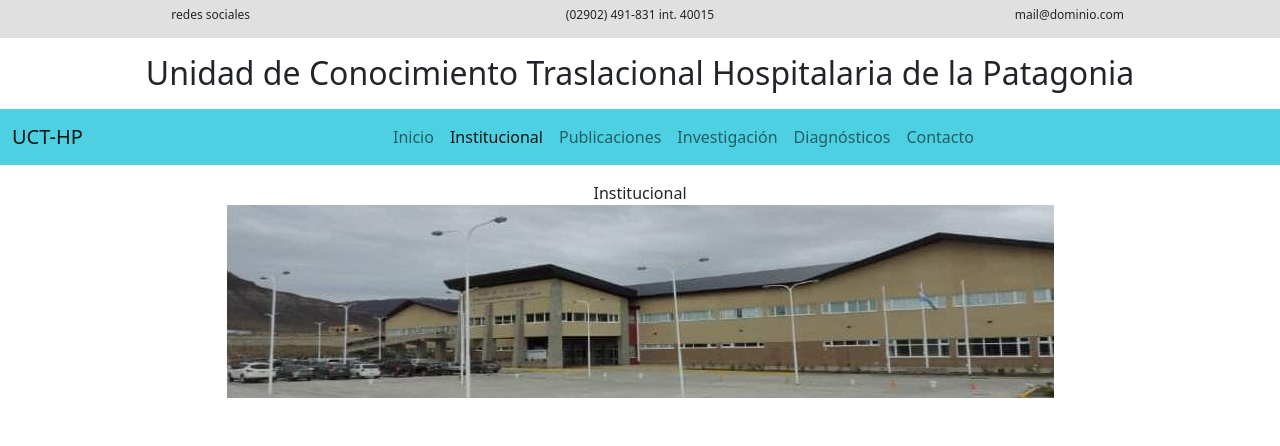
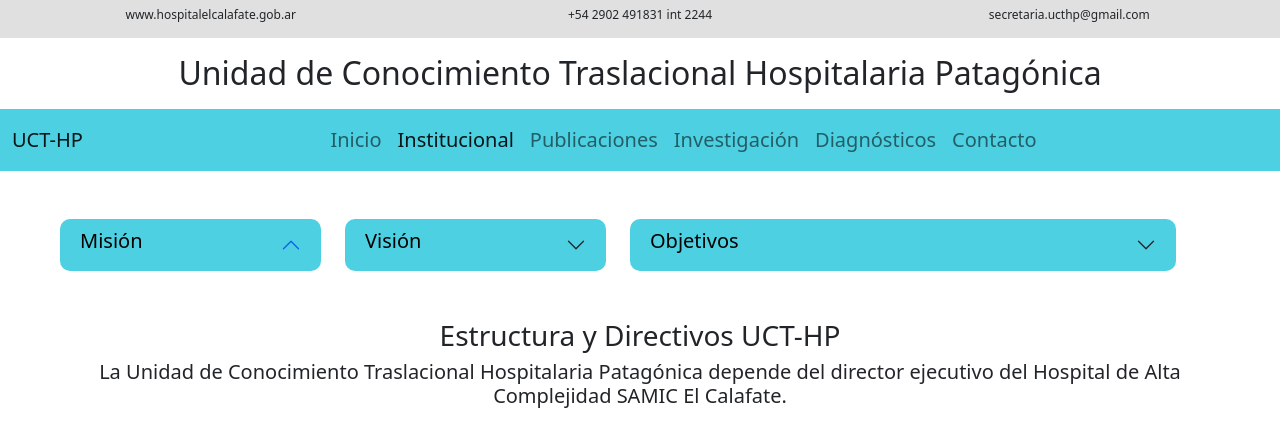
Before and after one commit to Calafate/uct-hp, a React (Create React App) app: page /Institucional in a window 1280 px wide. Shown: the top 446 px of the page. Built offline with nearby package versions, Linux system fonts and the light colour scheme; a web font is replaced by a local one.

Commit message:
actualizaciones

```diff
--- /dev/null
+++ b/src/components/Directivos.jsx
@@ -0,0 +1,13 @@
+import React from 'react'
+
+function Directivos() {
+  return (
+    <div className="container">
+      <h3>Estructura y Directivos UCT-HP</h3>
+      <p className="h5">La Unidad de Conocimiento Traslacional Hospitalaria Patagónica depende del director ejecutivo del Hospital de Alta Complejidad SAMIC El Calafate. </p>
+
+    </div>
+  )
+}
+
+export default Directivos
--- a/src/components/Footer.jsx
+++ b/src/components/Footer.jsx
@@ -9,8 +9,8 @@
                     <img src="logo.png" alt="logo" />
                 </div>
                 <p className="h3">UCT HP</p>
-                <p>Unidad de Conocimiento Traslacional Hospitalaria de la Patagonia</p>
-                <p>Hospital SAMIC El Calafate</p>
+                <p>Unidad de Conocimiento Traslacional Hospitalaria Patagónica</p>
+                <p>Hospital de Alta Complejidad de El Calafate SAMIC</p>
             </div>
             <div className="col-xs-12 col-md-6 col-lg-4">
                 <p className="h5">Sobre Nosotros...</p>
--- a/src/components/Menu.jsx
+++ b/src/components/Menu.jsx
@@ -7,7 +7,7 @@
   return (
     <>
       <TopMenu />
-      <h2 className="m-3">Unidad de Conocimiento Traslacional Hospitalaria de la Patagonia</h2>
+      <h2 className="m-3">Unidad de Conocimiento Traslacional Hospitalaria Patagónica</h2>
     <nav
       className="navbar sticky-top navbar-expand-lg navbar-light mb-3"
       style={{ backgroundColor: "var(--main-color)" }}
@@ -29,32 +29,32 @@
         </button>
         <div className="collapse navbar-collapse" id="navbarSupportedContent">
           <ul className="navbar-nav mx-auto mb-2 mb-lg-0 ">
-            <li className="nav-item">
+            <li className="nav-item fs-5">
               <NavLink to = "/Home" className="nav-link">
                 Inicio
               </NavLink>
             </li>
-            <li className="nav-item">
+            <li className="nav-item fs-5">
               <NavLink to = "/Institucional" className="nav-link">
                 Institucional
               </NavLink>
             </li>
-            <li className="nav-item">
+            <li className="nav-item fs-5">
               <NavLink to = "/Publicaciones" className="nav-link">
                 Publicaciones
               </NavLink>
             </li>
-            <li className="nav-item">
+            <li className="nav-item fs-5">
               <NavLink to = "/Investigacion" className="nav-link">
                 Investigación
               </NavLink>
             </li>
-            <li className="nav-item">
+            <li className="nav-item fs-5">
               <NavLink to = "/Diagnosticos" className="nav-link">
                 Diagnósticos
               </NavLink>
             </li>
-            <li className="nav-item">
+            <li className="nav-item fs-5">
               <NavLink to = "/Contacto" className="nav-link">
                 Contacto
               </NavLink>
--- /dev/null
+++ b/src/components/Mision.jsx
@@ -0,0 +1,128 @@
+import React from "react";
+import "../styles/mision.css";
+
+
+function Mision() {
+  return (
+    <div class="container m-5">
+      <div class="row">
+        <div class="col-md-12 col-lg-3">
+          <div class="accordion accordion-flush" id="accordion1">
+            <div class="accordion-item">
+              <h2 class="accordion-header" id="headingOne">
+                <button
+                  class="accordion-button"
+                  type="button"
+                  data-bs-toggle="collapse"
+                  data-bs-target="#collapseOne"
+                  aria-expanded="true"
+                  aria-controls="collapseOne"
+                >
+                  <h5>Misión</h5>
+                </button>
+              </h2>
+              <div
+                id="collapseOne"
+                class="accordion-collapse collapse"
+                aria-labelledby="headingOne"
+                data-bs-parent="#accordion1"
+              >
+                <div class="accordion-body">
+                  Desarrollar un área hospitalaria especializada en
+                  investigación traslacional y diagnóstico en virología e
+                  inmunología, oncología molecular, genética molecular humana y
+                  salud pública. Promover la capacitación de recursos humanos en
+                  investigación traslacional y dichas áreas de investigación
+                  científica con el fin de contribuir a la salud pública de la
+                  comunidad, la provincia y la región.
+                </div>
+              </div>
+            </div>
+          </div>
+        </div>
+        <div class="col-md-12 col-lg-3">
+          <div class="accordion accordion-flush" id="accordion2">
+            <div class="accordion-item">
+              <h2 class="accordion-header" id="headingTwo">
+                <button
+                  class="accordion-button collapsed"
+                  type="button"
+                  data-bs-toggle="collapse"
+                  data-bs-target="#collapseTwo"
+                  aria-expanded="false"
+                  aria-controls="collapseTwo"
+                >
+                  <h5>Visión</h5>
+                </button>
+              </h2>
+              <div
+                id="collapseTwo"
+                class="accordion-collapse collapse"
+                aria-labelledby="headingTwo"
+                data-bs-parent="#accordion2"
+              >
+                <div class="accordion-body">
+                  Constituir un centro de alta complejidad con un enfoque local,
+                  provincial y regional con nuevos enfoques en investigación
+                  traslacional para garantizar la calidad en la asistencia de
+                  salud de los pacientes y la comunidad.
+                </div>
+              </div>
+            </div>
+          </div>
+        </div>
+        <div class="col-md-12 col-lg-6">
+          <div class="accordion accordion-flush" id="accordion3">
+            <div class="accordion-item">
+              <h2 class="accordion-header" id="headingThree">
+                <button
+                  class="accordion-button collapsed"
+                  type="button"
+                  data-bs-toggle="collapse"
+                  data-bs-target="#collapseThree"
+                  aria-expanded="false"
+                  aria-controls="collapseThree"
+                >
+                  <h5>Objetivos</h5>
+                </button>
+              </h2>
+              <div
+                id="collapseThree"
+                class="accordion-collapse collapse"
+                aria-labelledby="headingThree"
+                data-bs-parent="#accordionID"
+              >
+                <div class="accordion-body">
+                  <p>
+                    Promover la investigación traslacional generando líneas de
+                    investigación que deriven en el desarrollo de nuevos
+                    conocimientos que sean rápidamente implementados en la
+                    comunidad.
+                  </p>
+                  <p>
+                    Implementar tecnologías de última generación en
+                    investigación y diagnóstico.
+                  </p>
+                  <p>
+                    Promover el desarrollo de equipos interdisciplinarios en el
+                    Hospital para diagnóstico, tratamiento y prevención de
+                    patologías específicas e investigación. Para lograr una
+                    atención de excelencia a los pacientes.
+                  </p>
+                  <p>
+                    Complejizar el laboratorio especializado en diagnóstico
+                    molecular a través de la generación del servicio de
+                    Diagnóstico Molecular en la Unidad de conocimiento
+                    traslacional Hospitalaria Patagónica.
+                  </p>
+                </div>
+              </div>
+            </div>
+          </div>
+        </div>
+      </div>
+    </div>
+  );
+}
+
+export default Mision;
--- a/src/components/TopMenu.jsx
+++ b/src/components/TopMenu.jsx
@@ -12,13 +12,13 @@
     <div className="container-fluid p-2" style={divbgColor}>
       <div className="row d-flex justify-content-evenly">
         <div className="col">
-          <h6 style={divh6}>redes sociales</h6>
+          <h6 style={divh6}>www.hospitalelcalafate.gob.ar</h6>
         </div>
         <div className="col">
-          <h6 style={divh6}>(02902) 491-831 int. 40015</h6>
+          <h6 style={divh6}>+54 2902 491831 int 2244</h6>
         </div>
         <div className="col">
-          <h6 style={divh6}>mail@dominio.com</h6>
+          <h6 style={divh6}>secretaria.ucthp@gmail.com</h6>
         </div>
       </div>
     </div>
--- a/src/pages/Contacto.jsx
+++ b/src/pages/Contacto.jsx
@@ -1,16 +1,20 @@
 import React from 'react'
 import Menu from '../components/Menu';
-import samic2 from '../img/samic2.jpg'
+import samic1 from '../img/samic1.jpg'
 
 function Contacto() {
   const divStyle = {
     width:"600px",
-    height:"400px",
+    height:"300px",
     border: "none",
   };
   return (
     <div>
       <Menu />
+      <div className="container">
+        <div className="row">
+          <img src={samic1} alt="hospital" />
+        </div>
         <div className = 'row mt-5'>
           <div className = 'col-md-12 col-lg-6'>
             <iframe
@@ -18,14 +22,13 @@
               style={divStyle} title="map" src="https://www.google.com/maps/embed?pb=!1m14!1m12!1m3!1d5242.6351938820735!2d-72.23868217140472!3d-50.33496286725673!2m3!1f0!2f0!3f0!3m2!1i1024!2i768!4f13.1!5e0!3m2!1ses-419!2sar!4v1668119462742!5m2!1ses-419!2sar"  allowFullScreen="" loading="lazy" referrerPolicy="no-referrer-when-downgrade">
             </iframe>
           </div>
-
-
           <div className = 'col-md-12 col-lg-6 text-start'>
-          <img src={samic2} alt="hospital" />
-          <h5>Unidad de Conocimiento Traslacional Hospitalaria de la Patagonia</h5>
-          <p>Jorge Newbery 453 - El Calafate - Santa Cruz</p>
-          <p>mail@hospitalelcalafate.gob.ar</p>
-          <p>+ 54 9 2902 491831   Interno 44006</p>
+            <h4>Unidad de Conocimiento Traslacional Hospitalaria Patagónica</h4>
+            <h5>Avda. Jorge Newbery 453 - El Calafate - Santa Cruz</h5>
+            <h5>+54 2902 491831 int 2244</h5>
+            <h5>Consultas: secretaria.ucthp@gmail.com</h5>
+            <h5>Diagnosticos moleculares: diagnostico.molecular@hospitalelcalafate.gob.ar</h5>
+          </div>
         </div>
       </div>
     </div>
--- a/src/pages/Institucional.jsx
+++ b/src/pages/Institucional.jsx
@@ -1,17 +1,16 @@
-import React from 'react'
-import Menu from '../components/Menu'
-import samic1 from '../img/samic1.jpg'
+import React from "react";
+import Directivos from "../components/Directivos";
+import Menu from "../components/Menu";
+import Mision from "../components/Mision";
 
 function Institucional() {
   return (
     <div>
       <Menu />
-      Institucional
-      <div>
-        <img src={samic1} alt="hospital" />
-      </div>
+      <Mision />
+      <Directivos />
     </div>
-  )
+  );
 }
 
-export default Institucional
+export default Institucional;
--- /dev/null
+++ b/src/styles/investigacion.css
@@ -0,0 +1,13 @@
+.item-inv{
+    padding: 20px;
+    background-color: rgb(183, 224, 227);
+    display: flex;
+}
+/* .img-inv{
+    width: 350px;
+    height: 350px;
+    background-color: antiquewhite;
+} */
+.img-inv img{
+    width: 100px;
+}
--- /dev/null
+++ b/src/styles/mision.css
@@ -0,0 +1,13 @@
+.accordion-body{
+    font-size: 16px;
+}
+.accordion-button{
+    background-color: var(--main-color) !important;
+    color: black !important;
+    padding: 10px 20px !important;
+    border-radius: 10px !important;
+    box-shadow: none !important;
+}
+.accordion-body{
+    text-align: start;
+}
```
Also changed, not shown: src/pages/Investigacion.jsx (+18 -1 lines), src/img/noTransmisible.png (added). Lines whose indentation alone changed are shown as unchanged.
